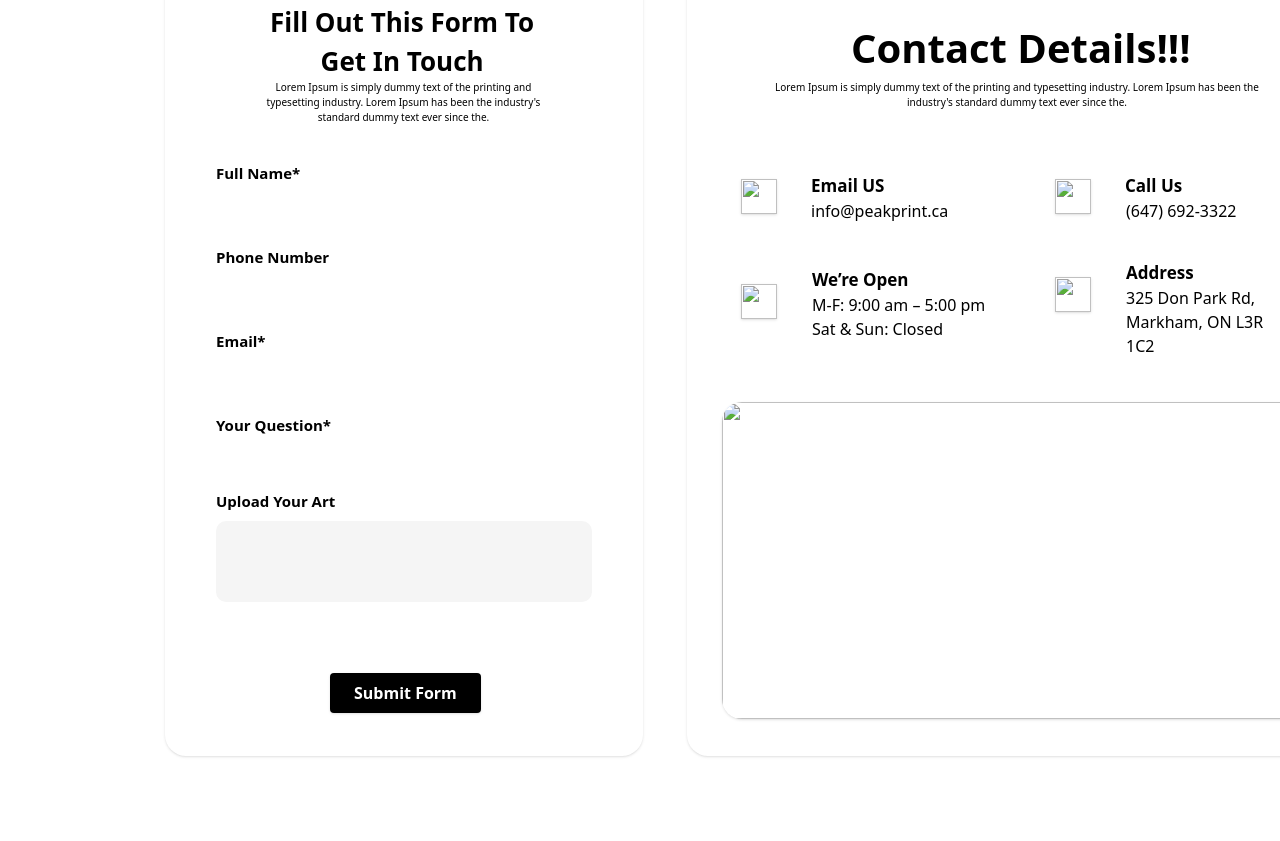
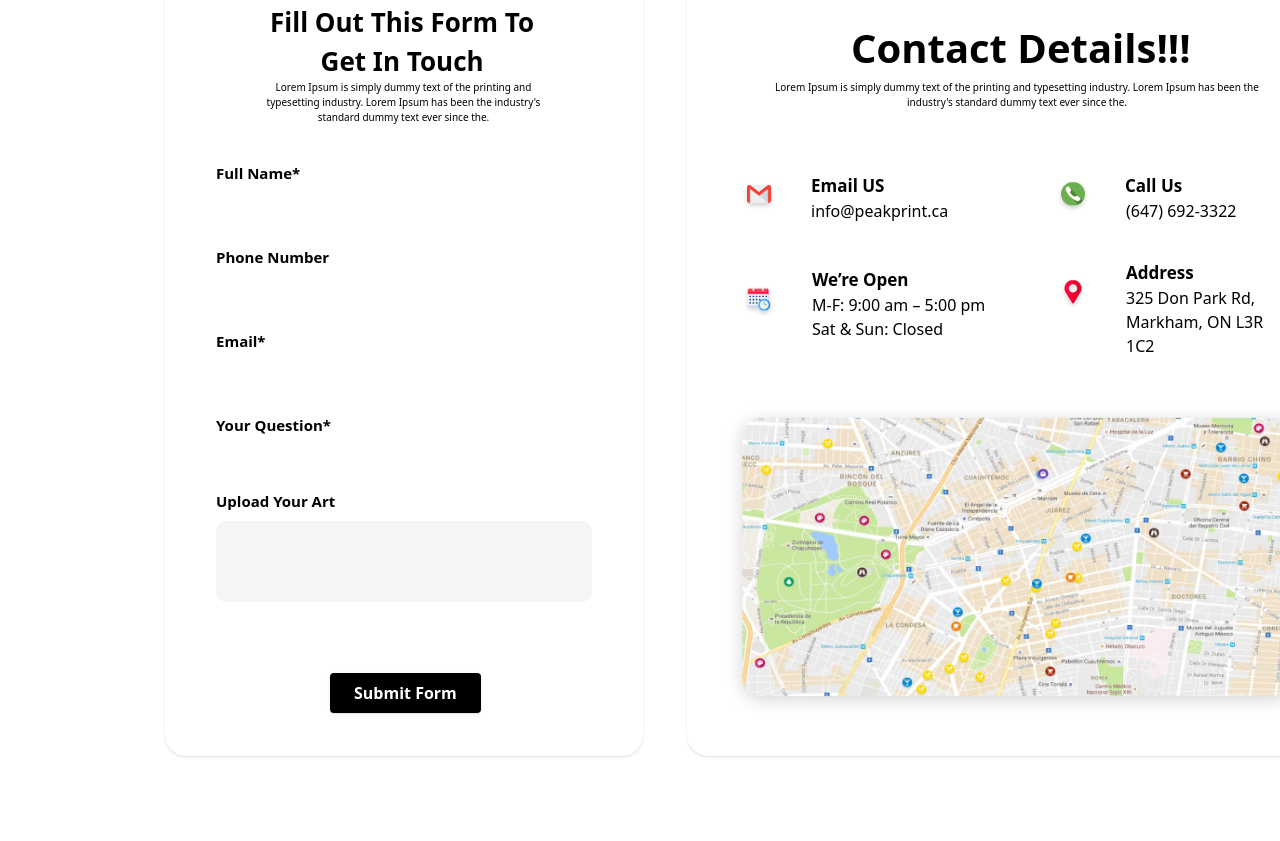
Before and after one commit to d-ivyansh/cloud4creation, a website: page contact_us.html in a window 1280 px wide. Shown: the part 699-1540 px from the top of the page. Drawn offline with Linux system fonts and the light colour scheme.

Commit message:
add contact us.html

```diff
--- a/contact_us.html
+++ b/contact_us.html
@@ -96,7 +96,7 @@
                             class="left-0 top-[26px] absolute text-center text-black text-base font-medium font-['Nunito Sans']">
                             info@peakprint.ca</div>
                     </div>
-                    <img class="w-9 h-[35px] left-0 top-[6px] absolute shadow" src="./assets/gmail_icon.svg" />
+                    <img class="w-9 h-[35px] left-0 top-[6px] absolute " src="./assets/email_icon.png" />
                 </div>
                 <div class="w-[248px] h-[70px] left-0 top-[94px] absolute">
                     <div class="w-[177px] h-[70px] left-[71px] top-0 absolute">
@@ -108,7 +108,7 @@
                             <br />Sat & Sun: Closed
                         </div>
                     </div>
-                    <img class="w-9 h-[35px] left-0 top-[17px] absolute shadow" src="./assets/schedule_icon.svg" />
+                    <img class="w-9 h-[35px] left-0 top-[17px] absolute " src="./assets/schedule_icon.png" />
                 </div>
             </div>
             <div class="w-[239px] h-[157px] left-[314px] top-0 absolute">
@@ -121,7 +121,7 @@
                             class="left-[1px] top-[26px] absolute text-center text-black text-base font-medium font-['Nunito Sans']">
                             (647) 692-3322</div>
                     </div>
-                    <img class="w-9 h-[35px] left-0 top-[6px] absolute shadow" src="./assets/phone_icon.svg " />
+                    <img class="w-9 h-[35px] left-0 top-[6px] absolute " src="./assets/phone_icon.png" />
                 </div>
                 <div class="w-[239px] h-[70px] left-0 top-[87px] absolute">
                     <div class="w-[168px] h-[70px] left-[71px] top-0 absolute">
@@ -131,12 +131,12 @@
                         <div class="left-0 top-[26px] absolute text-black text-base font-medium font-['Nunito Sans']">
                             325 Don Park Rd,<br />Markham, ON L3R 1C2</div>
                     </div>
-                    <img class="w-9 h-[35px] left-0 top-[17px] absolute shadow" src="./assets/address_icon.svg" />
+                    <img class="w-9 h-[35px] left-0 top-[17px] absolute " src="./assets/location icon.png" />
                 </div>
             </div>
         </div>
-        <img class="w-[590px] h-[317px] left-[722px] top-[1101px] absolute rounded-[20px] shadow"
-            src="./assets/map.svg" />
+        <img class="w-[590px] h-[317px] left-[722px] top-[1101px] absolute rounded-[20px] "
+            src="./assets/map.png" />
     </div>
 
 
```
Also changed, not shown: assets/email_icon.png (added), assets/location icon.png (added), assets/map.png (added), assets/phone_icon.png (added), assets/rajbrinder toor black.svg (added), assets/schedule_icon.png (added).
